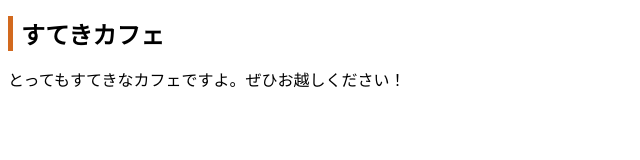
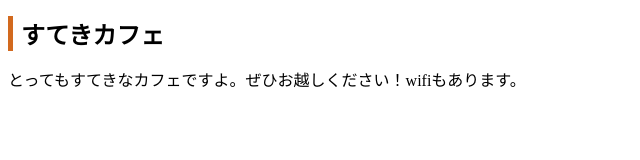
Before and after one commit to akihoOkada/mycafe, a plain HTML site: page index.html in a window 1280 px wide. Shown: the whole page, without its empty margins (0-640 px from the left). Drawn offline with Linux system fonts and the light colour scheme.

Commit message:
Add files via upload

```diff
--- a/index.html
+++ b/index.html
@@ -9,7 +9,7 @@
 </head>
 <body>
   <h1>すてきカフェ</h1>
-  <p>とってもすてきなカフェですよ。ぜひお越しください！</p>
+  <p>とってもすてきなカフェですよ。ぜひお越しください！wifiもあります。</p>
 
 </body>
 </html>
```
